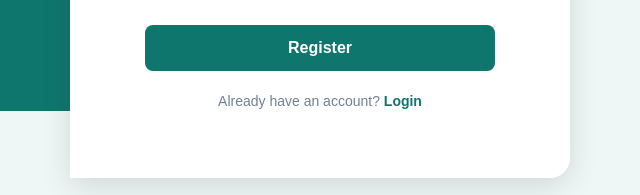
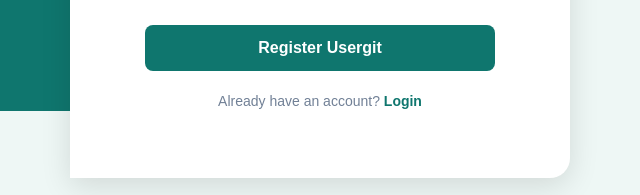
Before and after one commit to priyavns/Medistock, a plain HTML site: page frontend/register.html in a window 1280 px wide. Shown: the part 567-762 px from the top of the page, 595-1235 px from the left. Drawn offline with Linux system fonts and the light colour scheme.

Commit message:
fix register page issue

```diff
--- a/frontend/register.html
+++ b/frontend/register.html
@@ -72,7 +72,7 @@
             placeholder="Confirm your password"
           />
 
-          <button onclick="registerUser()">Register</button>
+          <button onclick="registerUser()">Register Usergit </button>
 
           <p class="register-text">
             Already have an account?
```
